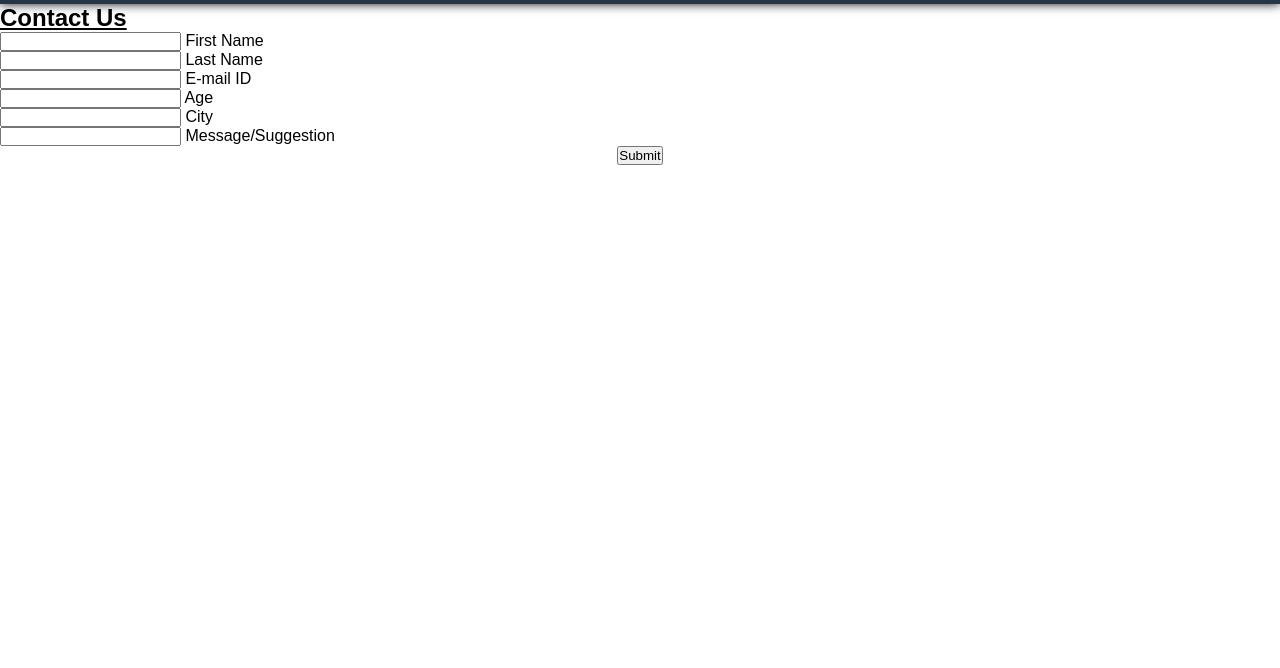
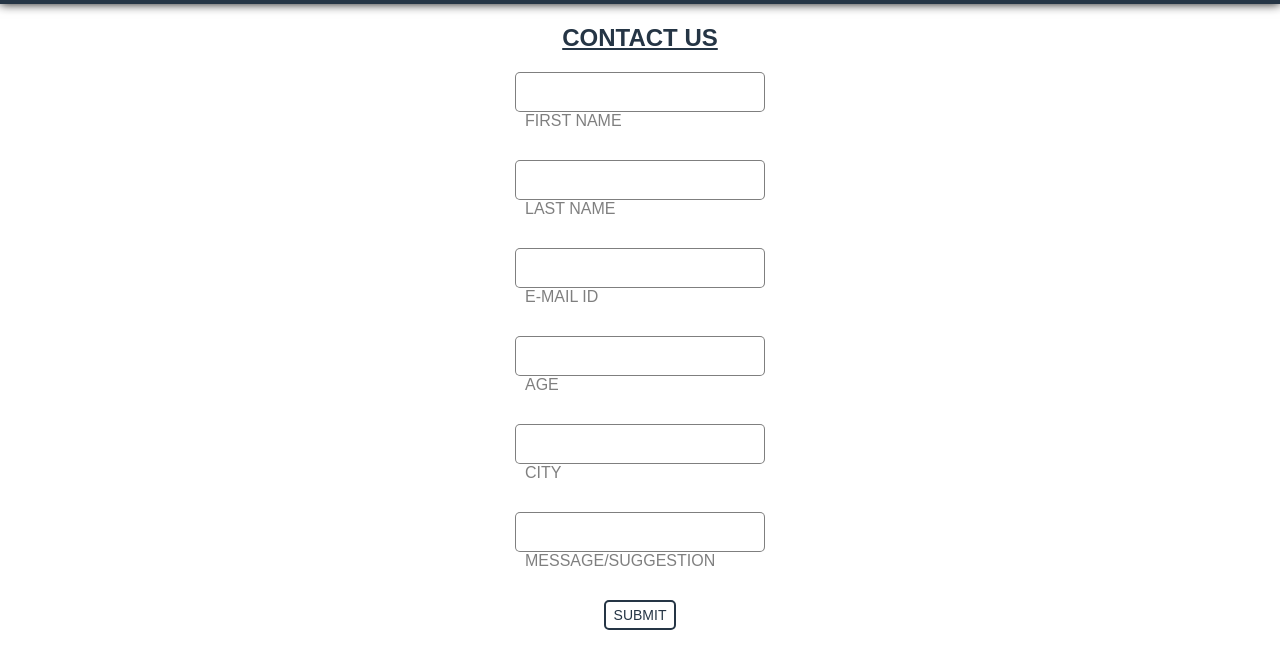
Before and after one commit to kaushalr1435/techznow, a plain HTML site: page asset/contact.html in a window 1280 px wide. Shown: the part 56-724 px from the top of the page. Drawn offline with Linux system fonts and the light colour scheme.

Commit message:
Update contact.html

```diff
--- a/asset/contact.html
+++ b/asset/contact.html
@@ -12,10 +12,82 @@
 
 <body>
 
+  <style>
+    #heading{
+      color: #253545;
+      text-transform: uppercase;
+      text-align: center;
+      margin-top: 20px;
+      margin-bottom: 20px;
+    }
+
+    .inputBox{
+      width: 250px;
+      margin: auto;
+      margin-bottom: 30px;
+    }
+
+    .inputBox input{
+      width: 100%;
+      padding: 10px;
+      border: 1px solid rgba(0,0,0,0.5);
+      background: #fff;
+      border-radius: 5px;
+      outline: none;
+      color: #111;
+      font-size: 1em;
+      transition: 0.5s;
+    }
+
+    .inputBox span{
+      left: 0;
+      padding: 10px;
+      pointer-events: none;
+      font-size: 1em;
+      color: rgba(0,0,0,0.5);
+      text-transform: uppercase;
+      transition: 0.5s;
+    }
+
+    .inputBox input:valid,
+    .inputBox input:focus{
+      border: 1px solid #253545;
+    }
+
+    .inputBox input:valid ~ span,
+    .inputBox input:focus ~ span{
+      color: #fff;
+      transform: translateX(10px) translateY(-7px);
+      font-size: 0.75em;
+      padding: 0 10px;
+      background: #253545;
+      border-radius: 1px;
+    }
+
+    #submit{
+      color: #253545;
+      font-size: 14px;
+      text-transform: uppercase;
+      padding: 5px 8px;
+      background: none;
+      border: 2px solid #253545;
+      border-radius: 5px;
+      margin-bottom: 20px;
+    }
+
+    #submit:hover{
+      color: #fff;
+      background: #253545;
+    }
+
+  </style>
+
   <!--NavBar Starts Here-->
   <nav>
     <div class="logo">
-      <img src="../img/logo.png">
+      <a href="../index.html">
+        <img src="../img/logo.png">
+      </a>
     </div>
 
     <input type="checkbox" id="click">
@@ -25,7 +97,7 @@
 
     <ul>
       <li><a href="../index.html">Home</a></li>
-      <li><a href="#">Blog</a></li>
+      <li><a href="blog.html">Blog</a></li>
       <li><a href="courses.html">Courses</a></li>
       <li><a href="about.html">About</a></li>
       <li><a class="active "href="#">Contact</a></li>
```
